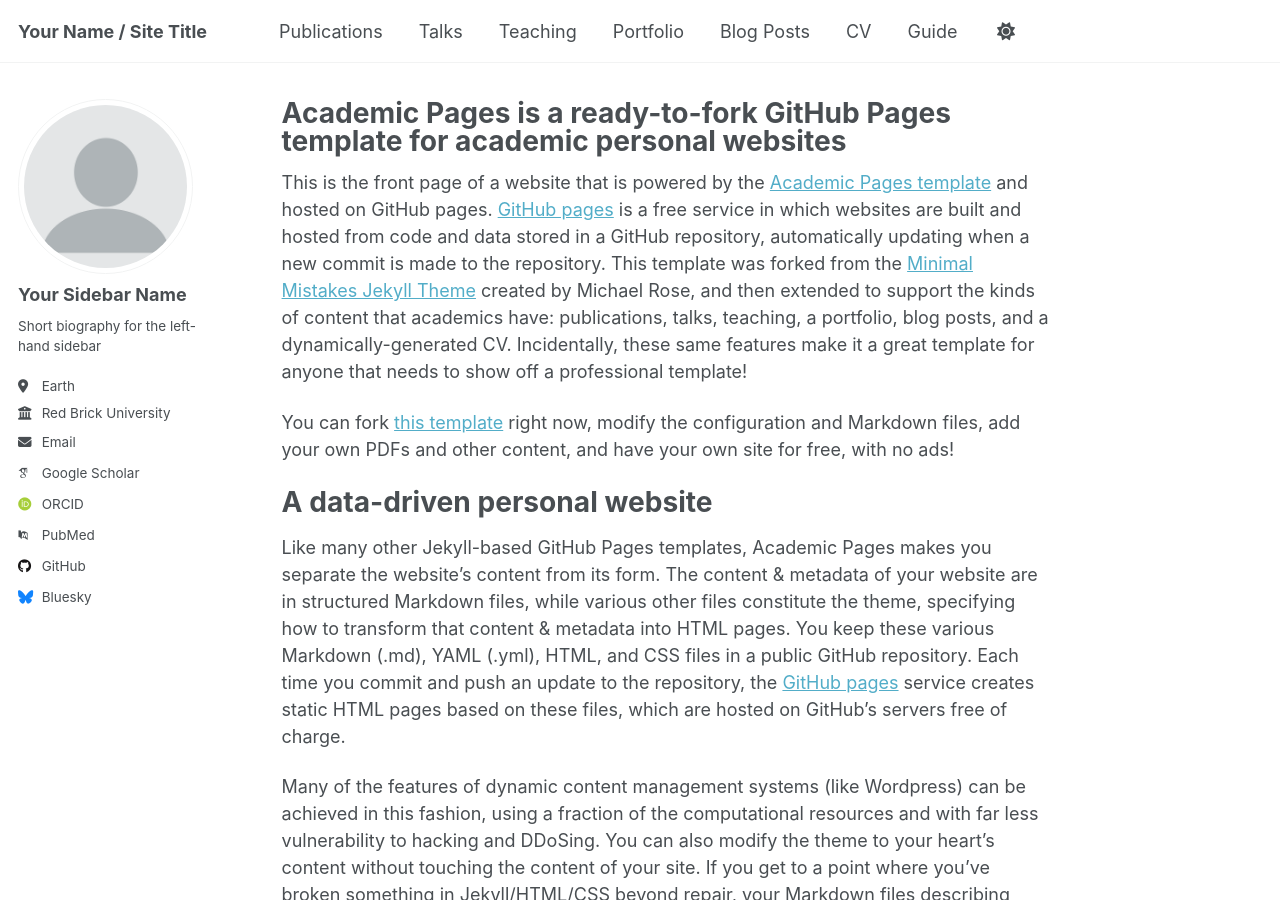
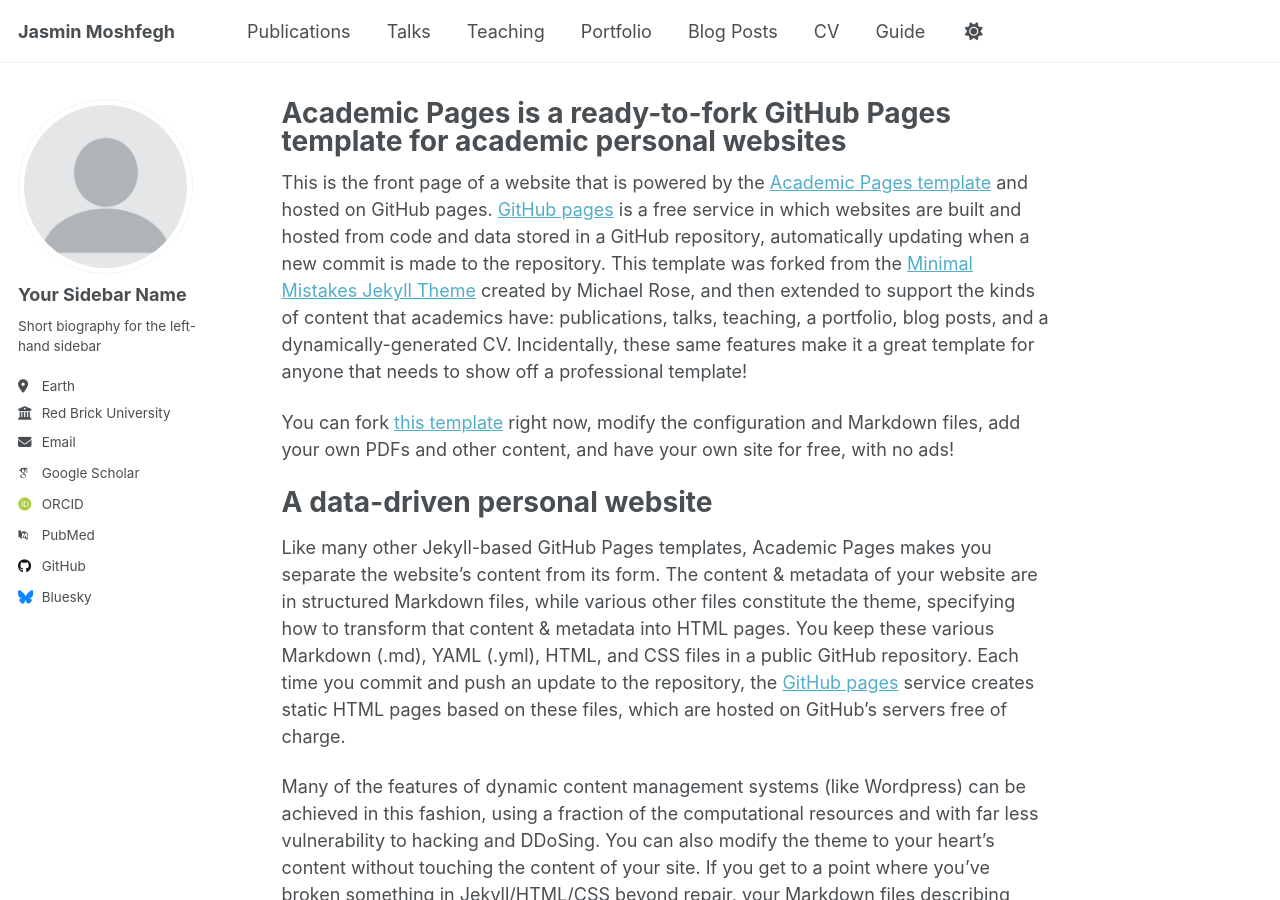
Before and after one commit to jasminmoshfegh/jasminmoshfegh.github.io, a Jekyll site: the page built from _pages/about.md, in a window 1280 px wide and 900 px high. Built offline with Jekyll 4.4.1, drawn with Linux system fonts in a browser that asks for light colours; some web fonts are replaced; a script that is not in the unit is left out.

Commit message:
Update _config.yml

```diff
--- a/_config.yml
+++ b/_config.yml
@@ -9,7 +9,7 @@
 # Basic Site Settings
 locale                   : "en-US"
 site_theme               : "default" # Currently available options are "default", "air"
-title                    : "Your Name / Site Title"
+title                    : "Jasmin Moshfegh"
 title_separator          : "-"
 name                     : &name "Your Name"
 description              : &description "Your Name's academic portfolio"   # Update this with a general description of your site, this is the default if not overridden by a page
```
